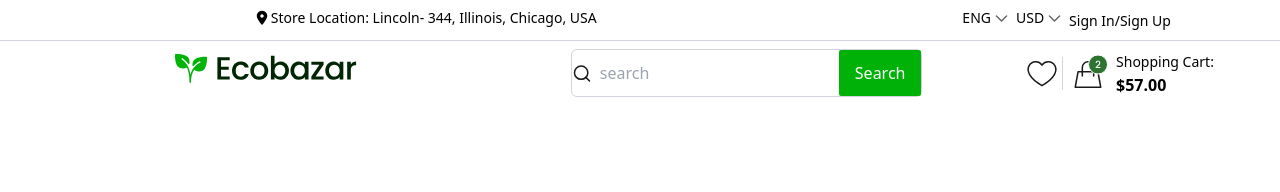
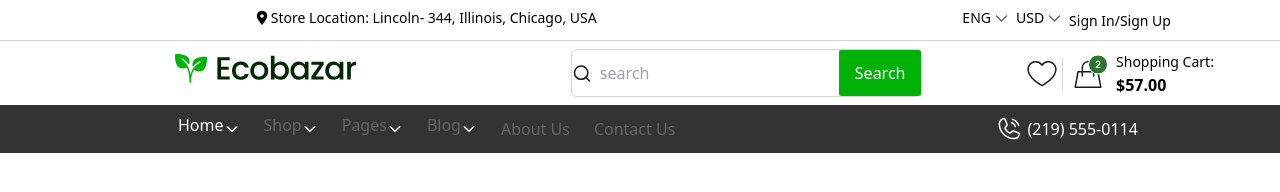
Before and after one commit to MwiseHeritier/TTA_Ecobazar, a plain HTML site: page index.html in a window 1280 px wide. Drawn offline with nearby package versions, Linux system fonts and the light colour scheme.

Commit message:
feat: header completed

```diff
--- a/index.html
+++ b/index.html
@@ -95,6 +95,69 @@
 
 
         </div>
+
+        <div class="flex lg:flex-row flex-col bg-black-main">
+            <div class="lg:w-8/12 w-full py-2">
+                <ul class="flex justify-center items-center gap-6 font-thin lg:flex-row flex-col">
+                    <li>
+                        <a href="" class="flex text-white">
+                            <span>Home</span>
+                            <svg class="my-2" width="16" height="16" viewBox="0 0 16 16" fill="none" xmlns="http://www.w3.org/2000/svg">
+                                <path d="M3.33335 5.66675L8.00002 10.3334L12.6667 5.66675" stroke="white" stroke-width="1.5" stroke-linecap="round" stroke-linejoin="round"/>
+                            </svg>
+
+                        </a>
+                    </li>
+                    <li>
+                        <a href="" class="flex">
+                            <span>Shop</span>
+                            <svg class="my-2" width="16" height="16" viewBox="0 0 16 16" fill="none" xmlns="http://www.w3.org/2000/svg">
+                                <path d="M3.33335 5.66675L8.00002 10.3334L12.6667 5.66675" stroke="white" stroke-width="1.5" stroke-linecap="round" stroke-linejoin="round"/>
+                            </svg>
+                        </a>
+                    </li>
+                    <li>
+                        <a href=""  class="flex">
+                            <span>Pages</span>
+                            <svg class="my-2" width="16" height="16" viewBox="0 0 16 16" fill="none" xmlns="http://www.w3.org/2000/svg">
+                                <path d="M3.33335 5.66675L8.00002 10.3334L12.6667 5.66675" stroke="white" stroke-width="1.5" stroke-linecap="round" stroke-linejoin="round"/>
+                            </svg>
+                        </a>
+                    </li>
+                    <li>
+                        <a href=""class="flex" >
+                            <span>Blog</span>
+                            <svg class="my-2" width="16" height="16" viewBox="0 0 16 16" fill="none" xmlns="http://www.w3.org/2000/svg">
+                                <path d="M3.33335 5.66675L8.00002 10.3334L12.6667 5.66675" stroke="white" stroke-width="1.5" stroke-linecap="round" stroke-linejoin="round"/>
+                            </svg>
+                        </a>
+                    </li>
+                    <li>
+                        <a href=""class="flex" >
+                            <span>About Us</span>
+
+                        </a>
+                    </li>
+                    <li>
+                        <a href=""class="flex" >
+                            <span>Contact Us</span>
+                        </a>
+                    </li>
+                </ul>
+            </div>
+
+            <div class="lg:w-4/12 w-full flex justify-center items-center text-white gap-1">
+                <svg width="28" height="28" viewBox="0 0 28 28" fill="none" xmlns="http://www.w3.org/2000/svg">
+                    <path d="M17.436 4.375C18.9193 4.77396 20.2718 5.55567 21.358 6.64184C22.4442 7.72801 23.2259 9.08051 23.6249 10.5639" stroke="white" stroke-width="1.5" stroke-linecap="round" stroke-linejoin="round"/>
+                    <path d="M16.5306 7.75684C17.4205 7.99622 18.2318 8.46518 18.8833 9.11675C19.5349 9.76832 20.0039 10.5796 20.2433 11.4695" stroke="white" stroke-width="1.5" stroke-linecap="round" stroke-linejoin="round"/>
+                    <path d="M10.115 13.6517C11.0224 15.5074 12.5263 17.0048 14.3859 17.9042C14.522 17.9687 14.6727 17.9965 14.8229 17.985C14.9731 17.9735 15.1178 17.923 15.2425 17.8385L17.9812 16.0133C18.1022 15.9325 18.2414 15.8832 18.3862 15.8697C18.5311 15.8563 18.677 15.8792 18.8107 15.9363L23.9339 18.1325C24.1079 18.2065 24.2532 18.3349 24.3479 18.4986C24.4426 18.6622 24.4815 18.8522 24.4589 19.0399C24.2967 20.3069 23.6784 21.4713 22.7196 22.3153C21.7608 23.1592 20.5273 23.6248 19.25 23.6249C15.3049 23.6249 11.5214 22.0577 8.73179 19.2681C5.94218 16.4785 4.375 12.695 4.375 8.74992C4.37512 7.47271 4.84074 6.23933 5.68471 5.28069C6.52867 4.32206 7.6931 3.70389 8.96 3.54192C9.14771 3.51928 9.33769 3.55824 9.50134 3.65293C9.66499 3.74761 9.79345 3.8929 9.86738 4.06692L12.0654 9.19442C12.1219 9.32691 12.1449 9.4713 12.1322 9.61478C12.1195 9.75826 12.0716 9.89639 11.9928 10.0169L10.1728 12.7977C10.0901 12.9229 10.0414 13.0674 10.0313 13.2171C10.0212 13.3667 10.05 13.5165 10.115 13.6517V13.6517Z" stroke="white" stroke-width="1.5" stroke-linecap="round" stroke-linejoin="round"/>
+                </svg>
+                <span>(219) 555-0114</span>
+
+            </div>
+        </div>
+
+
     </header>
 </body>
 </html>
--- a/style.css
+++ b/style.css
@@ -5,3 +5,7 @@
 .bg-main{
     background-color: #00B207;
 }
+.bg-black-main{
+    background-color: #333333;
+    color: #666666;
+}
```
